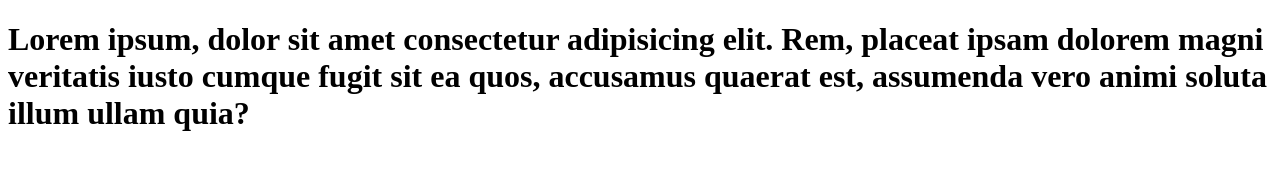
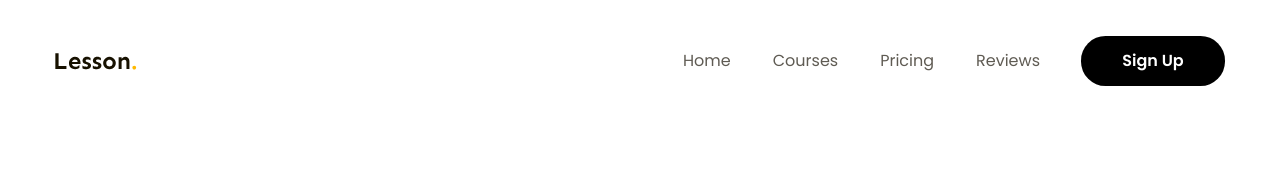
Before and after one commit to Panda-19-I/Figma-to-HTML, a plain HTML site: page index.html in a window 1280 px wide. Drawn offline with Linux system fonts and the light colour scheme.

Commit message:
Header Done

```diff
--- /dev/null
+++ b/assets/css/reset.css
@@ -0,0 +1,129 @@
+/* http://meyerweb.com/eric/tools/css/reset/
+   v2.0 | 20110126
+   License: none (public domain)
+*/
+
+html,
+body,
+div,
+span,
+applet,
+object,
+iframe,
+h1,
+h2,
+h3,
+h4,
+h5,
+h6,
+p,
+blockquote,
+pre,
+a,
+abbr,
+acronym,
+address,
+big,
+cite,
+code,
+del,
+dfn,
+em,
+img,
+ins,
+kbd,
+q,
+s,
+samp,
+small,
+strike,
+strong,
+sub,
+sup,
+tt,
+var,
+b,
+u,
+i,
+center,
+dl,
+dt,
+dd,
+ol,
+ul,
+li,
+fieldset,
+form,
+label,
+legend,
+table,
+caption,
+tbody,
+tfoot,
+thead,
+tr,
+th,
+td,
+article,
+aside,
+canvas,
+details,
+embed,
+figure,
+figcaption,
+footer,
+header,
+hgroup,
+menu,
+nav,
+output,
+ruby,
+section,
+summary,
+time,
+mark,
+audio,
+video {
+  margin: 0;
+  padding: 0;
+  border: 0;
+  font-size: 100%;
+  font: inherit;
+  vertical-align: baseline;
+}
+/* HTML5 display-role reset for older browsers */
+article,
+aside,
+details,
+figcaption,
+figure,
+footer,
+header,
+hgroup,
+menu,
+nav,
+section {
+  display: block;
+}
+body {
+  line-height: 1;
+}
+ol,
+ul {
+  list-style: none;
+}
+blockquote,
+q {
+  quotes: none;
+}
+blockquote:before,
+blockquote:after,
+q:before,
+q:after {
+  content: "";
+  content: none;
+}
+table {
+  border-collapse: collapse;
+  border-spacing: 0;
+}
--- /dev/null
+++ b/assets/css/style.css
@@ -0,0 +1,57 @@
+* {
+  box-sizing: border-box;
+}
+html {
+  font-size: 62.5%;
+}
+body {
+  font-size: 1.6rem;
+  font-family: "Poppins", serif;
+}
+/* =========================common======================== */
+a {
+  text-decoration: none;
+}
+.main-content {
+  width: 1170px;
+  max-width: calc(100% - 48px);
+  margin-left: auto;
+  margin-right: auto;
+}
+/* =========================header======================== */
+.header-body {
+  display: flex;
+  align-items: center;
+  padding: 36px 0 8px;
+}
+.nav ul {
+  display: flex;
+}
+.nav {
+  margin-left: auto;
+}
+.nav a {
+  font-size: 1.6rem;
+  color: #5f5b53;
+  padding: 8rem 2.1rem;
+}
+.nav a:hover {
+  text-shadow: 1px 0 0 #000;
+}
+.btn {
+  display: inline-block;
+  min-width: 118px;
+  text-align: center;
+  line-height: 50px;
+  font-size: 1.6rem;
+  font-weight: 600;
+  color: white;
+  background-color: #000000;
+  border-radius: 24.5px;
+  padding: 0px 16px;
+  margin-left: 20px;
+}
+
+.header-body .btn-signUp {
+  min-width: 144px;
+}
--- a/index.html
+++ b/index.html
@@ -3,13 +3,49 @@
   <head>
     <meta charset="UTF-8" />
     <meta name="viewport" content="width=device-width, initial-scale=1.0" />
+    <!-- font -->
+    <link rel="preconnect" href="https://fonts.googleapis.com" />
+    <link rel="preconnect" href="https://fonts.gstatic.com" crossorigin />
+    <link
+      href="https://fonts.googleapis.com/css2?family=Poppins:wght@400;600&display=swap"
+      rel="stylesheet"
+    />
+    <!-- reset -->
+    <link rel="stylesheet" href="assets/css/reset.css" />
+    <!-- style -->
+    <link rel="stylesheet" href="assets/css/style.css" />
     <title>Figma to HTML</title>
   </head>
   <body>
-    <h1>
-      Lorem ipsum, dolor sit amet consectetur adipisicing elit. Rem, placeat
-      ipsam dolorem magni veritatis iusto cumque fugit sit ea quos, accusamus
-      quaerat est, assumenda vero animi soluta illum ullam quia?
-    </h1>
+    <!-- header -->
+    <header class="header-fixed">
+      <div class="main-content">
+        <div class="header-body">
+          <!-- logo -->
+          <img src="./assets/img/Lesson..svg" alt="Lesson." />
+          <!-- nav -->
+          <nav class="nav">
+            <ul>
+              <li>
+                <a class="margin" href="#">Home</a>
+              </li>
+              <li>
+                <a href="#">Courses</a>
+              </li>
+              <li>
+                <a href="#">Pricing</a>
+              </li>
+              <li>
+                <a href="#">Reviews</a>
+              </li>
+            </ul>
+          </nav>
+          <!-- btn -->
+          <div class="action">
+            <a href="#!" class="btn btn-signUp">Sign Up </a>
+          </div>
+        </div>
+      </div>
+    </header>
   </body>
 </html>
```
Also changed, not shown: assets/img/Lesson..png (added), assets/img/Lesson..svg (added).
